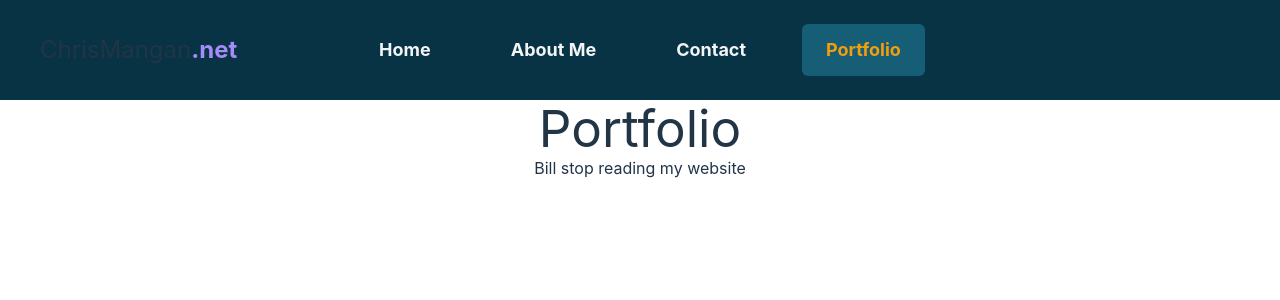
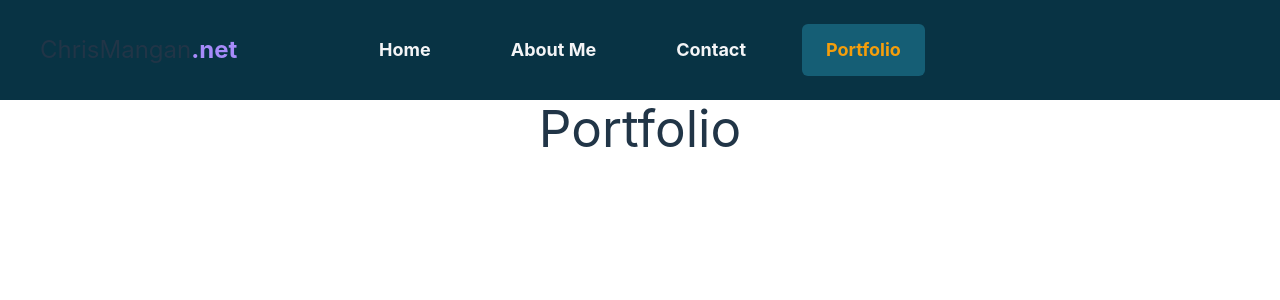
Before and after one commit to chrisjm66/new-personal-website, a React (Vite) app: page /portfolio in a window 1280 px wide. Shown: the top 300 px of the page. Built offline with nearby package versions, Linux system fonts and the light colour scheme.

Commit message:
Update Portfolio.tsx

```diff
--- a/src/components/Portfolio.tsx
+++ b/src/components/Portfolio.tsx
@@ -1,11 +1,6 @@
 const Portfolio = () => {
     return (
-        <div>
-
-            <h1>Portfolio</h1>
-            <h2>Bill stop reading my website</h2>
-
-        </div>
+        <h1>Portfolio</h1>
     )
 }
 
```
